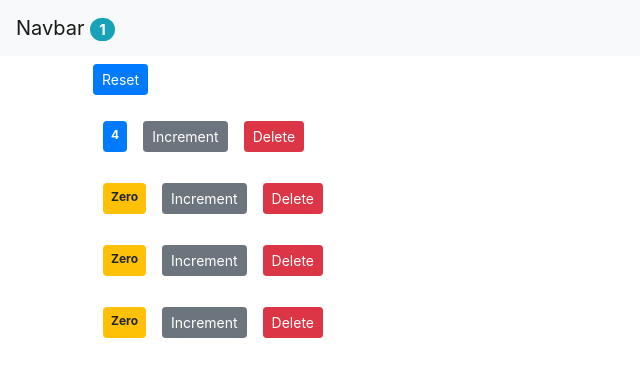
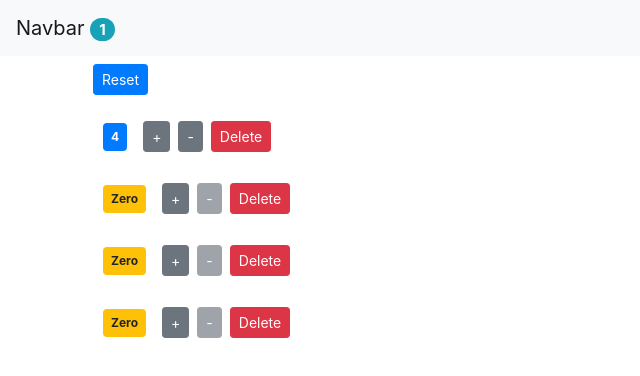
Before and after one commit to faustologic/counter-app, a React (Create React App) app: page / in a window 1280 px wide. Shown: the top 376 px of the page, without its empty margins (0-640 px from the left). Built offline with nearby package versions, Linux system fonts and the light colour scheme.

Commit message:
Add Decrement button
We add a decrement button and disabled when the count of items becomes 0

```diff
--- a/src/App.js
+++ b/src/App.js
@@ -12,6 +12,15 @@
       { id: 3, value: 0 },
       { id: 4, value: 0 },
     ],
+  };
+
+  handleDecrement = (counter) => {
+    console.log("Decrement value");
+    const counters = [...this.state.counters];
+    const index = counters.indexOf(counter);
+    counters[index] = { ...counter };
+    counters[index].value--;
+    this.setState({ counters });
   };
 
   handleIncrement = (counter) => {
@@ -50,6 +59,7 @@
             onDelete={this.handleDelete} // all three are props Methods
             onReset={this.handleReset}
             onIncrement={this.handleIncrement}
+            onDecrement={this.handleDecrement}
           />
         </main>
       </React.Fragment>
--- a/src/components/counter.jsx
+++ b/src/components/counter.jsx
@@ -9,14 +9,23 @@
     };
     return (
       // With Reac.Frangement, we can avoid the other div tag on the Body
-      <div style={counterStyle}>
+      <div style={counterStyle} className="container">
+        <div className="row">
+          <div className="col-sm">
             <span className={this.getBadgeClasses()}>{this.formatValue()}</span>
             <button
               onClick={() => this.props.onIncrement(this.props.counter)}
               // We change the method statement to make all modifications on the parent component "Counters"
               className="btn btn-secondary btn-sm m-2"
             >
-          Increment
+              +
+            </button>
+            <button
+              onClick={() => this.props.onDecrement(this.props.counter)}
+              disabled={this.props.counter.value === 0}
+              className="btn btn-secondary btn-sm m2"
+            >
+              -
             </button>
             <button
               onClick={() => this.props.onDelete(this.props.counter.id)} // This is how we called a props method from a parent to a child
@@ -24,6 +33,8 @@
             >
               Delete
             </button>
+          </div>
+        </div>
       </div>
     );
   }
--- a/src/components/counters.jsx
+++ b/src/components/counters.jsx
@@ -5,7 +5,13 @@
 class Counters extends Component {
   render() {
     // Let's add a destructuring argument, to clean our code.
-    const { onReset, counters, onDelete, onIncrement } = this.props;
+    const {
+      onReset,
+      counters,
+      onDelete,
+      onIncrement,
+      onDecrement,
+    } = this.props;
 
     return (
       <div>
@@ -18,6 +24,7 @@
             key={counter.id}
             onDelete={onDelete}
             onIncrement={onIncrement}
+            onDecrement={onDecrement}
             counter={counter} // we simplify this props and use it as a prefix on counter component
           />
         ))}
```
Lines whose indentation alone changed are shown as unchanged.
